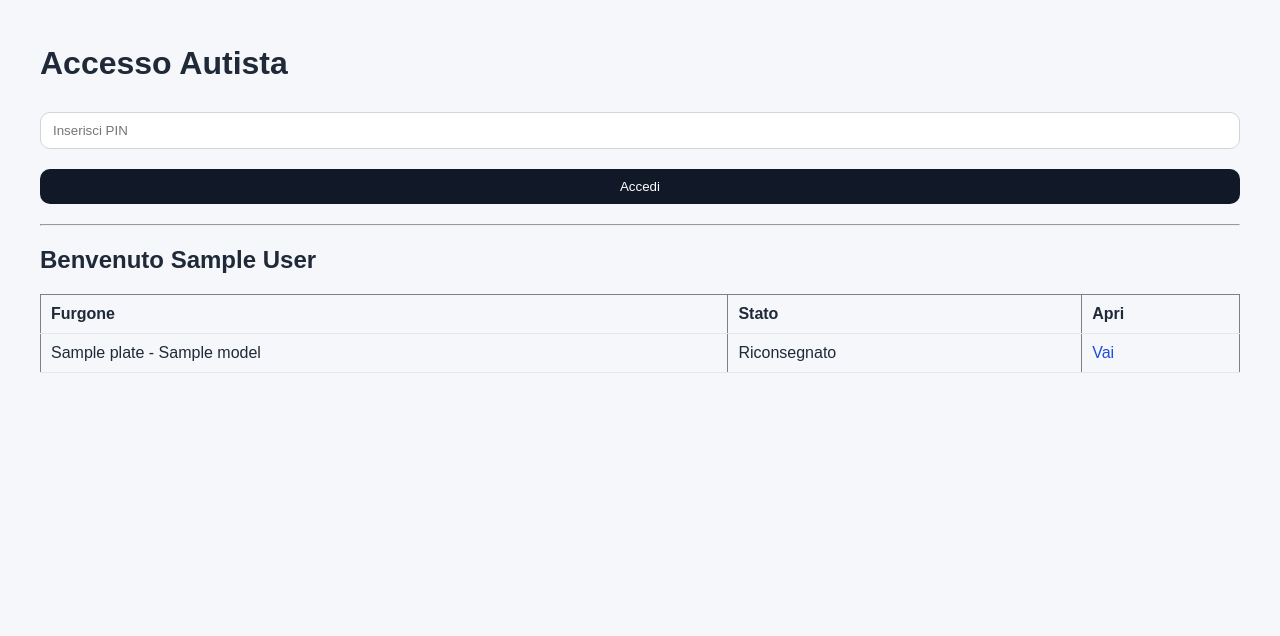
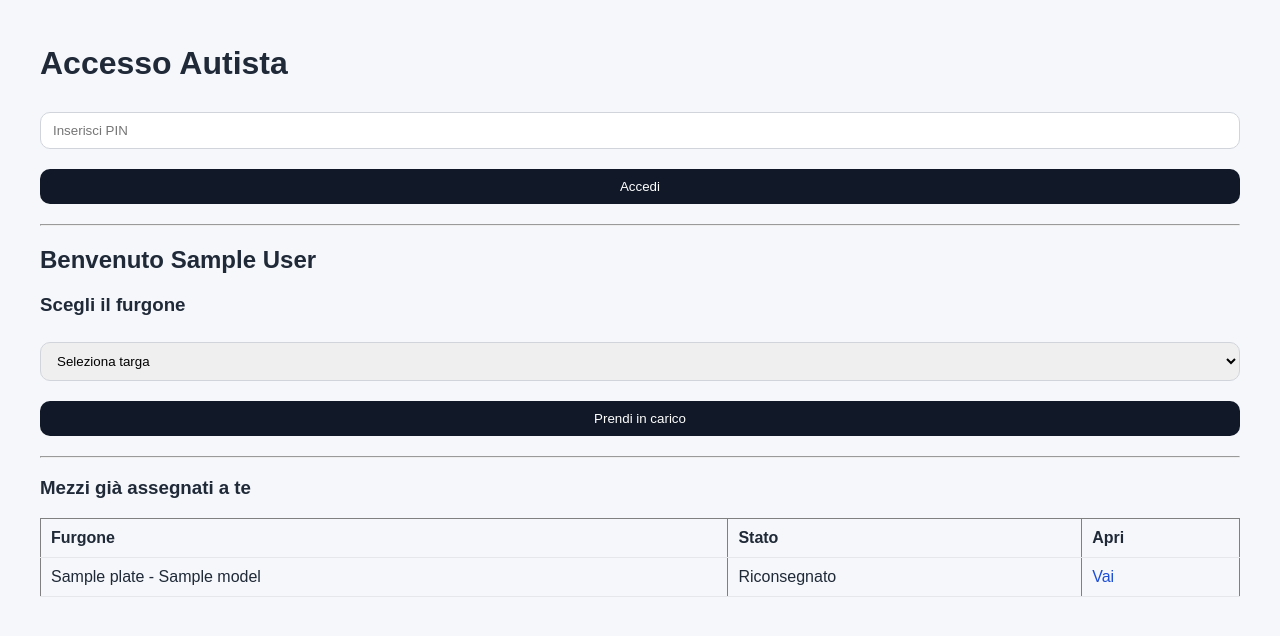
Before and after one commit to Mpa-flotta/furgoni-app, a Flask app: template templates/driver_select.html in a window 1280 px wide. Shown: the top 636 px of the page. Run offline with Flask 3, Linux system fonts and the light colour scheme; the template is opened without the code that fills it: most values are stand-ins (such as "Sample title", 1, 10 or a date in 2020); some libraries are stand-ins or nearby versions.

Commit message:
Update driver_select.html

```diff
--- a/templates/driver_select.html
+++ b/templates/driver_select.html
@@ -4,6 +4,7 @@
 <h1>Accesso Autista</h1>
 
 <form method="post">
+  <input type="hidden" name="action" value="login">
   <input type="password" name="pin" placeholder="Inserisci PIN" required>
   <button type="submit">Accedi</button>
 </form>
@@ -12,6 +13,25 @@
 
 {% if driver %}
   <h2>Benvenuto {{ driver.full_name }}</h2>
+
+  <h3>Scegli il furgone</h3>
+  <form method="post">
+    <input type="hidden" name="action" value="select_van">
+    <input type="hidden" name="pin" value="{{ driver.pin }}">
+
+    <select name="van_id" required>
+      <option value="">Seleziona targa</option>
+      {% for v in available_vans %}
+        <option value="{{ v.id }}">{{ v.plate }} - {{ v.model }}</option>
+      {% endfor %}
+    </select>
+
+    <button type="submit">Prendi in carico</button>
+  </form>
+
+  <hr>
+
+  <h3>Mezzi già assegnati a te</h3>
 
   {% if assignments %}
     <table border="1" cellpadding="10">
@@ -30,7 +50,7 @@
       {% endfor %}
     </table>
   {% else %}
-    <p>Nessun mezzo assegnato</p>
+    <p>Nessun mezzo attualmente assegnato.</p>
   {% endif %}
 {% endif %}
 
```
